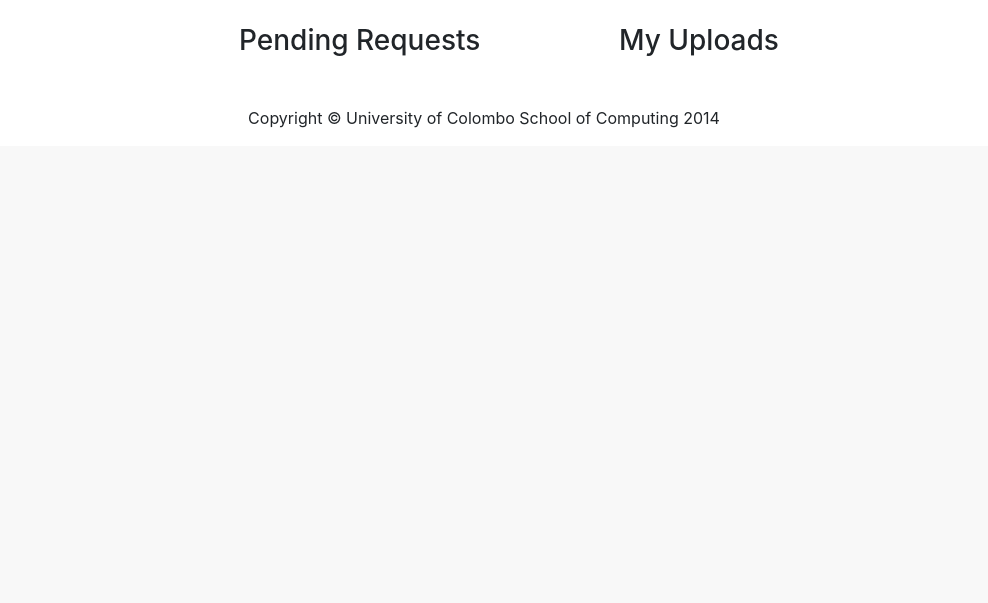
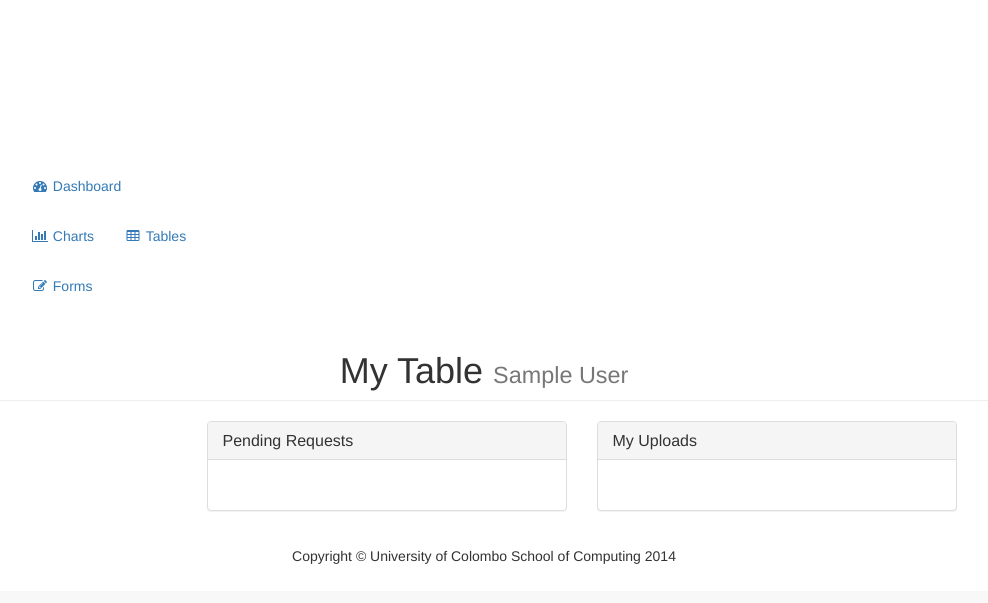
Before and after one commit to rhperera/pusthaka, a PHP site: template app/views/mytable.php in a window 1280 px wide. Shown: the top 603 px of the page, without its empty margins (156-1144 px from the left). Run offline with PHP 8.4, Linux system fonts and the light colour scheme; the template is opened without the code that fills it, so the values that code supplies are empty; the visitor is signed in with stand-in values (Sample User, id 1); some libraries are stand-ins or nearby versions.

Commit message:
changed my table

```diff
--- a/app/views/mytable.php
+++ b/app/views/mytable.php
@@ -1,42 +1,49 @@
-<link href="<?php echo ASSET_PATH;?>/css/sb-admin.css" rel="stylesheet">
-
 <div class="container">
 
- <div class="row row-centered">
+
 
                  <!-- Sidebar Menu Items - These collapse to the responsive navigation menu on small screens -->
             <div class="collapse navbar-collapse navbar-ex1-collapse">
                 <ul class="nav navbar-nav side-nav" style="margin-left:7.83%; margin-top:14.5%; left:0; top:0; width:18%; z-index:1000">
                     <li>
-                        <a href="<?php echo ASSET_PATH;?>/mytable"><i class="fa fa-fw fa-dashboard"></i>My Table</a>
+                        <a href="index.html"><i class="fa fa-fw fa-dashboard"></i> Dashboard</a>
                     </li>
                     <li>
-                        <a href="<?php echo ASSET_PATH;?>/collections"><i class="fa fa-fw fa-table"></i>My Collections</a>
+                        <a href="charts.html"><i class="fa fa-fw fa-bar-chart-o"></i> Charts</a>
                     </li>
                     <li>
-                        <a href="<?php echo ASSET_PATH;?>/main/browse"><i class="fa fa-fw fa-search"></i>Browse</a>
+                        <a href="tables.html"><i class="fa fa-fw fa-table"></i> Tables</a>
                     </li>
-                    <li>
-                        <a href="<?php echo ASSET_PATH;?>/search/quick"><i class="fa fa-fw fa-search"></i>Search</a>
-                    </li>
-                    <li >
-                        <a href="<?php echo ASSET_PATH;?>/settings"><i class="fa fa-fw fa-edit"></i>Settings</a>
-                    </li>
-                    <li>
-                        <a href="<?php echo ASSET_PATH;?>/uploads"><i class="fa fa-fw fa-upload"></i>Upload</a>
+                    <li class="active">
+                        <a href="forms.html"><i class="fa fa-fw fa-edit"></i> Forms</a>
                     </li>
 
                 </ul>
             </div>
 
- 	<div class="col-md-3 col-centered" style="left: 69px;">
-
+                    <div class="col-lg-12" style="text-align: center;">
+                    <h1 class="page-header">My Table
+                        <small><?php echo $_SESSION['full_name'];?></small>
+                    </h1>
                     </div>
 
-	<div class="col-sm-4" style="left: 25px;" >
-		</br>
-		<h3>Pending Requests</h3>
-		</br>
+
+
+
+
+	<div class ="row">
+
+            <div class="col-md-3 col-centered" style="left: 69px;">
+                </br></br></br>
+            </div>
+
+        <div class="col-md-4">
+			<div class="panel panel-default">
+                <div class="panel-heading">
+                    <h3 class="panel-title">Pending Requests</h3>
+                </div>
+
+                <div class="panel-body">
 				<ol class="list-group">
 			    	<?php
 			    	$num = count($data['requests']);
@@ -56,10 +63,18 @@
 			       <?php } ?>
 			    </ol>
                 </div>
+            </div>
+		</div>
 
-	<div class="col-sm-4" style="left: 25px"></br>
-		<h3>My Uploads</h3>
-		</br>
+
+		<div class="col-md-4">
+			<div class="panel panel-default">
+                <div class="panel-heading">
+                    <h3 class="panel-title">My Uploads</h3>
+                </div>
+
+                <div class="panel-body">
+                <ol class="list-group">
 						<ul>
 							<?php foreach ($data['books'] as $key)
 							{	?>
@@ -67,7 +82,8 @@
 								<?php echo $key['name'];?></a>&nbsp;by&nbsp;<?php echo $key['author'];?></li>
 							<?php } ?>
 						</ul>
+				</ol>
                 </div>
-
-
             </div>
+		</div>
+	</div>
```
Also changed, not shown: app/views/usermanager.php (+8 -2 lines). Lines whose indentation alone changed are shown as unchanged.
